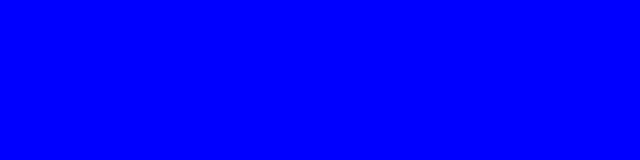
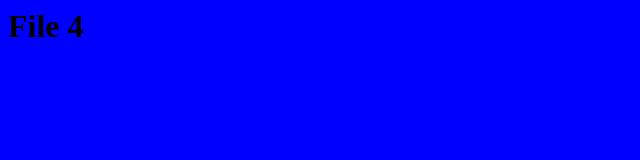
Before and after one commit to moobdeep/project0, a plain HTML site: page file4.html in a window 1280 px wide. Shown: the whole page, without its empty margins (0-640 px from the left). Drawn offline with Linux system fonts and the light colour scheme.

Commit message:
Update file4.html

```diff
--- a/file4.html
+++ b/file4.html
@@ -1,2 +1,3 @@
 <body bgcolor=blue>
 </body>
+<h1>File 4<h1>
```
